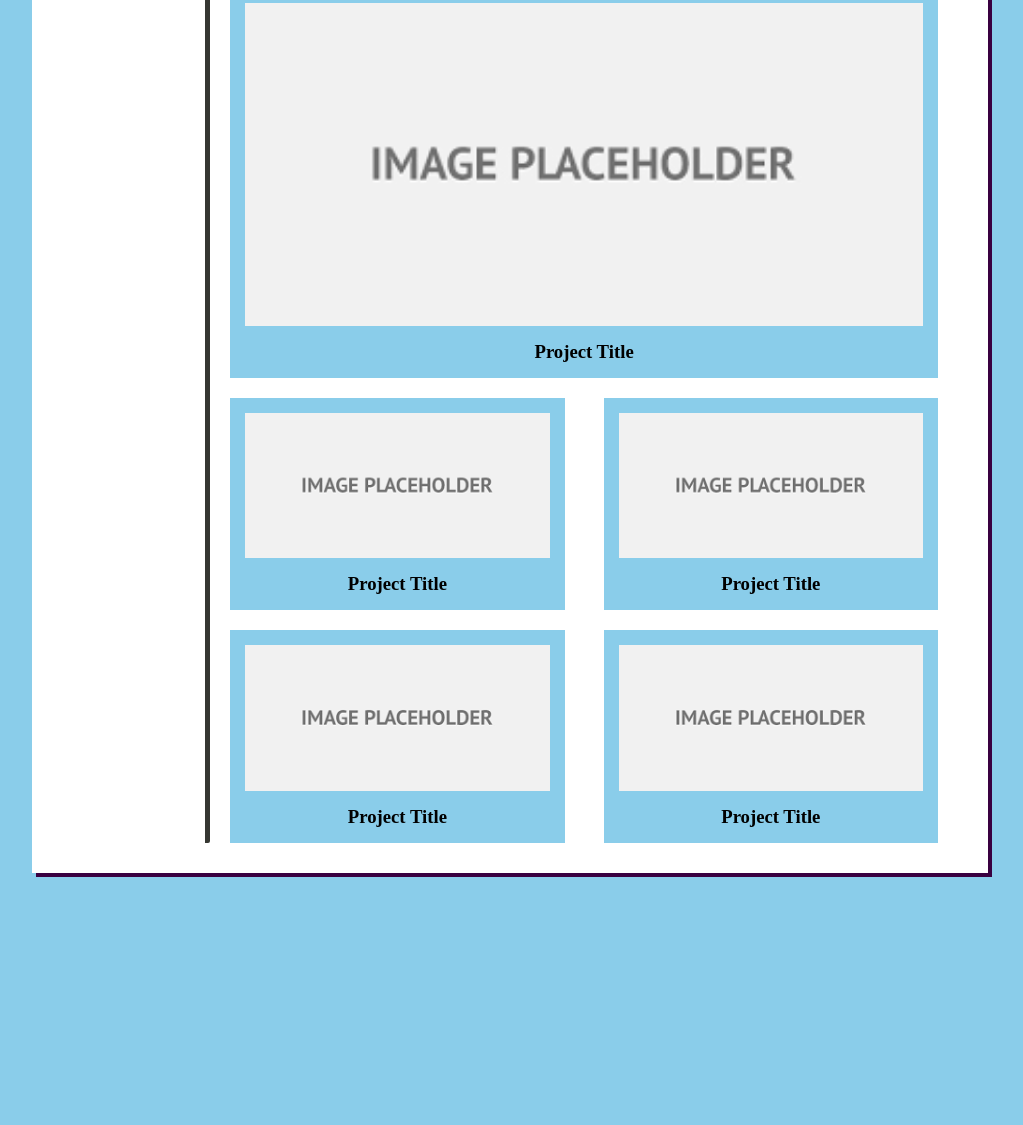
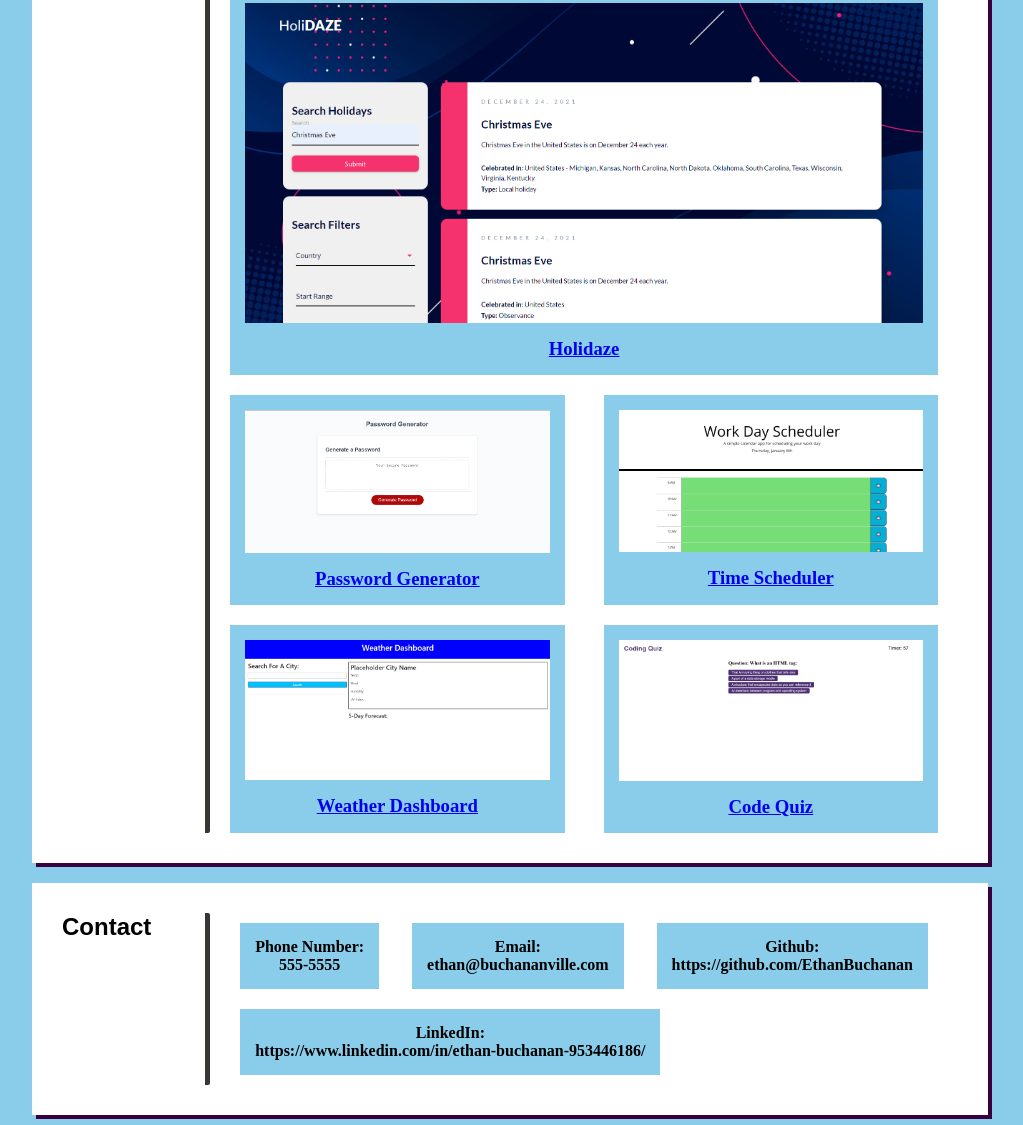
Before and after one commit to EthanBuchanan/Bootcamp-Assignment-2, a plain HTML site: page index.html in a window 1280 px wide. Shown: the part 468-1593 px from the top of the page, without its empty margins (130-1153 px from the left). Before the commit the page ends 1351 px from the top, so only its background shows below. Drawn offline with Linux system fonts and the light colour scheme.

Commit message:
updated information

```diff
--- a/index.html
+++ b/index.html
@@ -49,30 +49,30 @@
                     </h2>
                 </div>
                 <div class="section-main project-section">
-                    <div id="first-project" class="img-chunk section-ception">
-                        <img  src="project-placeholder-img.png">
-                        <h3>Project Title</h3>
-                    </div>
-                    <div class="img-chunk section-ception">
-                        <img src="project-placeholder-img.png">
-                        <h3>Project Title</h3>
-                    </div>
-                    <div class="img-chunk section-ception">
-                        <img src="project-placeholder-img.png">
-                        <h3>Project Title</h3>
-                    </div>
-                    <div class="img-chunk section-ception">
-                        <img src="project-placeholder-img.png">
-                        <h3>Project Title</h3>
-                    </div>
-                    <div class="img-chunk section-ception">
-                        <img src="project-placeholder-img.png">
-                        <h3>Project Title</h3>
-                    </div>
+                    <a href="https://github.com/jsamborski310/Holidaze" id="first-project" class="img-chunk section-ception">
+                        <img  src="Holidaze.PNG">
+                        <h3>Holidaze</h3>
+                    </a>
+                    <a href="https://ethanbuchanan.github.io/Bootcamp-Assignment-3/" class="img-chunk section-ception">
+                        <img src="passwordGenerator.PNG">
+                        <h3>Password Generator</h3>
+                    </a>
+                    <a href="https://github.com/EthanBuchanan/TimeTracker-BootcampAssignment5" class="img-chunk section-ception">
+                        <img src="scheduler.PNG">
+                        <h3>Time Scheduler</h3>
+                    </a>
+                    <a href="https://github.com/EthanBuchanan/WeatherDashboard_BootCampAssignment6" class="img-chunk section-ception">
+                        <img src="weatherDashboard.PNG">
+                        <h3>Weather Dashboard</h3>
+                    </a>
+                    <a href="https://github.com/EthanBuchanan/Bootcamp-Assignment-4" class="img-chunk section-ception">
+                        <img src="CodeQuiz.PNG">
+                        <h3>Code Quiz</h3>
+                    </a>
                 </div>
             </section>
 
-            <!-- <section id="section-contact-me">
+            <section id="section-contact-me">
                 <div class="section-title">
                     <h2>
                         Contact
@@ -81,13 +81,13 @@
                 <div class="section-main contact-me">
                     <div class="section-ception contacts">Phone Number: <br> 555-5555</div>
 
-                    <div class="section-ception contacts">Email:<br> someone@gmail.com</div>
+                    <div class="section-ception contacts">Email:<br> ethan@buchananville.com</div>
 
-                    <div class="section-ception contacts">Github:<br> something.com</div>
+                    <div class="section-ception contacts">Github:<br> https://github.com/EthanBuchanan</div>
 
-                    <div class="section-ception contacts">LinkedIn:<br> otherSomething.com</div>
+                    <div class="section-ception contacts">LinkedIn:<br> https://www.linkedin.com/in/ethan-buchanan-953446186/</div>
                 </div>
-            </section> -->
+            </section>
         </main>
     </body>
 </html>
```
Also changed, not shown: CodeQuiz.PNG (added), Holidaze.PNG (added), passwordGenerator.PNG (added), scheduler.PNG (added), weatherDashboard.PNG (added).
